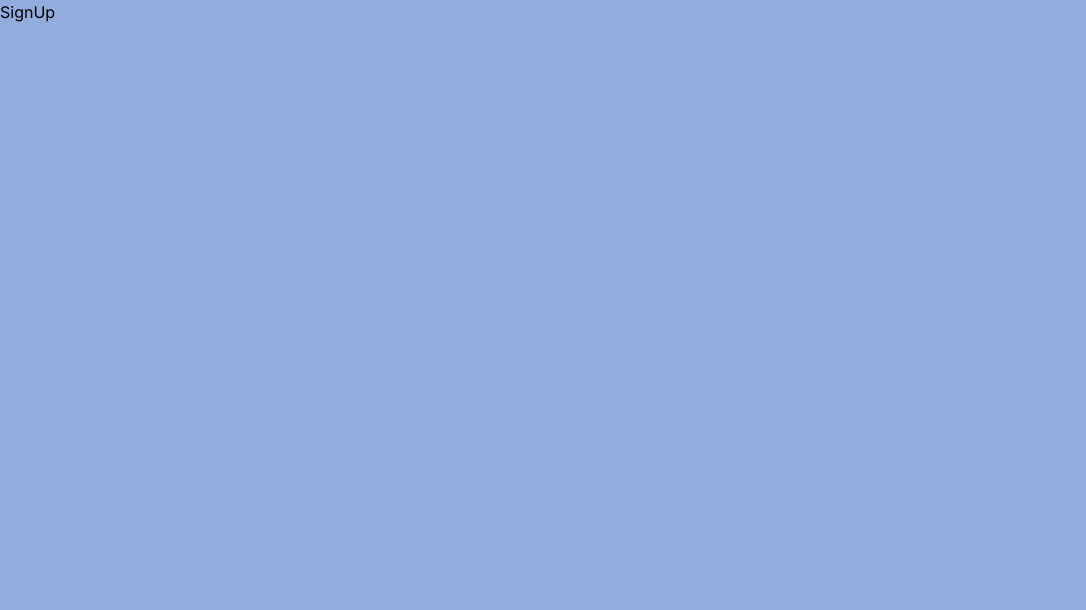
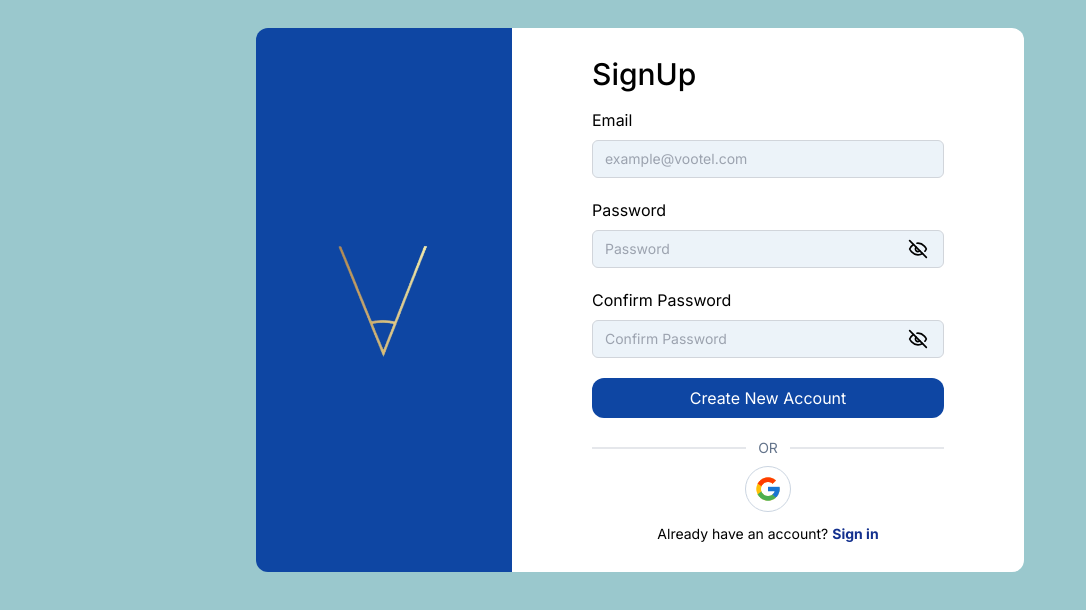
Before and after one commit to ameaympande/Vootel, a React (Create React App) app in the folder client/: page /signup in a window 1280 px wide. Shown: the top 610 px of the page, without its empty margins (0-1086 px from the left). Built offline with nearby package versions, Linux system fonts and the light colour scheme.

Commit message:
added chats comp

```diff
--- a/client/src/components/Button.jsx
+++ b/client/src/components/Button.jsx
@@ -1,12 +1,14 @@
-
-import React from 'react';
+import React from "react";
 
 function Button({ onClick, children, className }) {
-    return (
-        <button className={`w-full bg-background-primary hover:bg-blue-700 text-white font-semi-bold py-2 px-4 rounded-xl ${className}`} onClick={onClick}>
-            {children}
-        </button>
-    );
+  return (
+    <button
+      className={`w-full bg-background-darker hover:bg-blue-700 text-white font-semi-bold py-2 px-4 rounded-xl ${className}`}
+      onClick={onClick}
+    >
+      {children}
+    </button>
+  );
 }
 
 export default Button;
--- a/client/src/components/ChatBar.jsx
+++ b/client/src/components/ChatBar.jsx
@@ -1,7 +1,11 @@
 import React from "react";
 
 function ChatBar() {
-  return <div>ChatBar</div>;
+  return (
+    <div>
+      ChatBar<br></br>
+    </div>
+  );
 }
 
 export default ChatBar;
--- /dev/null
+++ b/client/src/components/home/Chats.jsx
@@ -0,0 +1,60 @@
+import React from "react";
+import profile from "../../assets/image/profile.png";
+import { Orbit } from "lucide-react";
+
+const list = [
+  {
+    icon: "",
+    name: "Explore",
+    navigate: "",
+  },
+  {
+    icon: "",
+    name: "Chats",
+    navigate: "",
+  },
+  {
+    icon: "",
+    name: "Calls",
+    navigate: "",
+  },
+  {
+    icon: "",
+    name: "Privacy",
+    navigate: "",
+  },
+  {
+    icon: "",
+    name: "Setting",
+    navigate: "",
+  },
+];
+function Chats() {
+  return (
+    <div className="h-full p-2">
+      <div className="h-full bg-background-primary lg:w-[20%] rounded-xl hidden lg:flex flex-col ">
+        <div className="flex items-center m-5">
+          <div className="rounded-full overflow-hidden w-16 h-16 flex items-center">
+            <img src={profile} className="h-12 rounded-full w-12" alt="logo" />
+          </div>
+          <p className="text-xl font-medium ml-3">Hi, Parag</p>
+        </div>
+
+        <div className="flex items-center ml-6 mt-7">
+          <div className="rounded-full flex items-center justify-center ">
+            <Orbit />
+          </div>
+          <p className="text-lg font-medium ml-4">Explore</p>
+        </div>
+        <div className="flex items-center ml-6 mt-7">
+          <div className="rounded-full flex items-center justify-center ">
+            <Orbit />
+          </div>
+          <p className="text-lg font-medium ml-4">Explore</p>
+        </div>
+      </div>
+    </div>
+  );
+}
+
+export default Chats;
--- a/client/src/navigation/AppNavigator.js
+++ b/client/src/navigation/AppNavigator.js
@@ -8,8 +8,8 @@ function AppNavigator() {
     <BrowserRouter>
       <Routes>
         <Route path="/" element={<Home />} />
-        <Route path="/Login" element={<Login />} />
-        <Route path="/Signup" element={<SignUp />} />
+        <Route path="/signin" element={<Login />} />
+        <Route path="/signup" element={<SignUp />} />
       </Routes>
     </BrowserRouter>
   );
--- a/client/src/screens/Home.jsx
+++ b/client/src/screens/Home.jsx
@@ -1,7 +1,12 @@
 import React from "react";
+import Chats from "../components/home/Chats";
 
 function Home() {
-  return <div>Home</div>;
+  return (
+    <div className="h-screen">
+      <Chats />
+    </div>
+  );
 }
 
 export default Home;
--- a/client/src/screens/Login.jsx
+++ b/client/src/screens/Login.jsx
@@ -7,24 +7,24 @@ import googleLogo from "../assets/image/google.png";
 function Login() {
   const [form, setForm] = useState({
     email: "",
-    password: ""
+    password: "",
   });
 
   const [errors, setErrors] = useState({
     email: "",
-    password: ""
+    password: "",
   });
 
   const handleOnChange = (e) => {
     const { name, value } = e.target;
-    setForm(prevState => ({
+    setForm((prevState) => ({
       ...prevState,
-      [name]: value
+      [name]: value,
     }));
 
-    setErrors(prevErrors => ({
+    setErrors((prevErrors) => ({
       ...prevErrors,
-      [name]: ""
+      [name]: "",
     }));
   };
 
@@ -87,7 +87,9 @@ function Login() {
               </div>
             </div>
             <div className="mt-2 flex justify-end">
-              <a className="text-color-primary text-xs font-bold hover:cursor-pointer">Forgot password?</a>
+              <a className="text-color-primary text-xs font-bold hover:cursor-pointer">
+                Forgot password?
+              </a>
             </div>
             <div className="mt-5">
               <Button onClick={handleLogin}>Sign in</Button>
@@ -98,19 +100,26 @@ function Login() {
               <div className="w-1/2 border border-grey h-0" />
             </div>
             <div className="mt-2 flex items-center justify-center">
-              <button className={`hover:bg-blue-500 text-black font-semibold py-2 px-2 rounded-full border border-slate-300`}>
+              <button
+                className={`hover:bg-blue-500 text-black font-semibold py-2 px-2 rounded-full border border-slate-300`}
+              >
                 <img src={googleLogo} className="h-7 lg:h-18" alt="Google" />
               </button>
             </div>
             <div>
               <div className="mt-3 flex justify-center items-center">
                 <p className="text-sm font-normal">Don't have an account?</p>
-                <a className="text-color-primary text-sm font-bold hover:cursor-pointer ml-1">Sign up</a>
+                <a
+                  className="text-color-primary text-sm font-bold hover:cursor-pointer ml-1"
+                  href="/signup"
+                >
+                  Sign up
+                </a>
               </div>
             </div>
           </div>
         </div>
-        <div className="bg-background-primary lg:mt-16 mt-10 lg:w-[20%] flex justify-center items-center rounded-tr-xl rounded-br-xl hidden lg:flex ">
+        <div className="bg-background-darker lg:mt-16 mt-10 lg:w-[20%] flex justify-center items-center rounded-tr-xl rounded-br-xl hidden lg:flex ">
           <img src={logo} className="h-24 lg:h-32" alt="logo" />
         </div>
       </div>
--- a/client/src/screens/SignUp.jsx
+++ b/client/src/screens/SignUp.jsx
@@ -1,7 +1,142 @@
-import React from "react";
+import React, { useState } from "react";
+import logo from "../assets/image/Slogo.png";
+import Input from "../components/Input";
+import Button from "../components/Button";
+import googleLogo from "../assets/image/google.png";
 
 function SignUp() {
-  return <div>SignUp</div>;
+  const [form, setForm] = useState({
+    email: "",
+    password: "",
+    cpassword: "",
+  });
+
+  const [errors, setErrors] = useState({
+    email: "",
+    password: "",
+    cpassword: "",
+  });
+
+  const handleOnChange = (e) => {
+    const { name, value } = e.target;
+    setForm((prevState) => ({
+      ...prevState,
+      [name]: value,
+    }));
+
+    setErrors((prevErrors) => ({
+      ...prevErrors,
+      [name]: "",
+    }));
+  };
+
+  const handleLogin = () => {
+    const { email, password } = form;
+    const newErrors = {};
+
+    if (email.trim() === "") {
+      newErrors.email = "Email cannot be empty";
+    }
+
+    if (password.trim() === "") {
+      newErrors.password = "Password cannot be empty";
+    }
+
+    if (password.length <= 8) {
+      newErrors.password = "Password should 8 character long";
+    }
+
+    if (Object.keys(newErrors).length > 0) {
+      setErrors(newErrors);
+      return;
+    }
+
+    console.log("Logging in with:", form);
+  };
+
+  return (
+    <div className="h-screen">
+      <div className="h-auto flex flex-col lg:flex-row justify-center px-4 sm:px-0">
+        <div className="bg-background-darker lg:mt-7 mt-10 lg:w-[20%] flex justify-center items-center rounded-l-xl hidden lg:flex ">
+          <img src={logo} className="h-24 lg:h-32" alt="logo" />
+        </div>
+        <div className="bg-white lg:mt-7 mt-10 lg:w-[40%] rounded-r-xl ">
+          <div className="px-4 lg:px-20 py-7 items-center">
+            <p className="text-3xl font-medium">SignUp</p>
+            <div className="mt-4">
+              <p className="text-md font-normal">Email</p>
+              <div className="mt-2">
+                <Input
+                  name="email"
+                  value={form.email}
+                  onChange={handleOnChange}
+                  type="text"
+                  placeholder="example@vootel.com"
+                  fontSize="text-sm sm:text-md"
+                  error={errors.email}
+                />
+              </div>
+            </div>
+            <div className="mt-5">
+              <p className="text-md font-normal">Password</p>
+              <div className="mt-2">
+                <Input
+                  name="password"
+                  value={form.password}
+                  onChange={handleOnChange}
+                  type="password"
+                  placeholder="Password"
+                  fontSize="text-sm sm:text-md"
+                  error={errors.password}
+                />
+              </div>
+            </div>
+            <div className="mt-5">
+              <p className="text-md font-normal">Confirm Password</p>
+              <div className="mt-2">
+                <Input
+                  name="cpassword"
+                  value={form.cpassword}
+                  onChange={handleOnChange}
+                  type="password"
+                  placeholder="Confirm Password"
+                  fontSize="text-sm sm:text-md"
+                  error={errors.password}
+                />
+              </div>
+            </div>
+
+            <div className="mt-5">
+              <Button onClick={handleLogin}>Create New Account</Button>
+            </div>
+            <div className="mt-5 flex flex-row gap-3 items-center">
+              <div className="w-1/2 border border-grey h-0" />
+              <p className="text-sm font-normal text-slate-500">OR</p>
+              <div className="w-1/2 border border-grey h-0" />
+            </div>
+            <div className="mt-2 flex items-center justify-center">
+              <button
+                className={`hover:bg-blue-500 text-black font-semibold py-2 px-2 rounded-full border border-slate-300`}
+              >
+                <img src={googleLogo} className="h-7 lg:h-18" alt="Google" />
+              </button>
+            </div>
+            <div>
+              <div className="mt-3 flex justify-center items-center">
+                <p className="text-sm font-normal">Already have an account?</p>
+                <a
+                  className="text-color-primary text-sm font-bold hover:cursor-pointer ml-1"
+                  href="/signin"
+                >
+                  Sign in
+                </a>
+              </div>
+            </div>
+          </div>
+        </div>
+      </div>
+    </div>
+  );
 }
 
 export default SignUp;
--- a/client/tailwind.config.js
+++ b/client/tailwind.config.js
@@ -13,8 +13,9 @@ module.exports = {
           dark: "#6b7280",
         },
         background: {
-          primary: "#13308e",
-          secondary: "#93acde",
+          primary: "#E1F7F5",
+          secondary: "#9AC8CD",
+          darker: "#0E46A3",
         },
         color: {
           primary: "#13308e",
```
Also changed, not shown: client/src/assets/image/profile.png (added).
